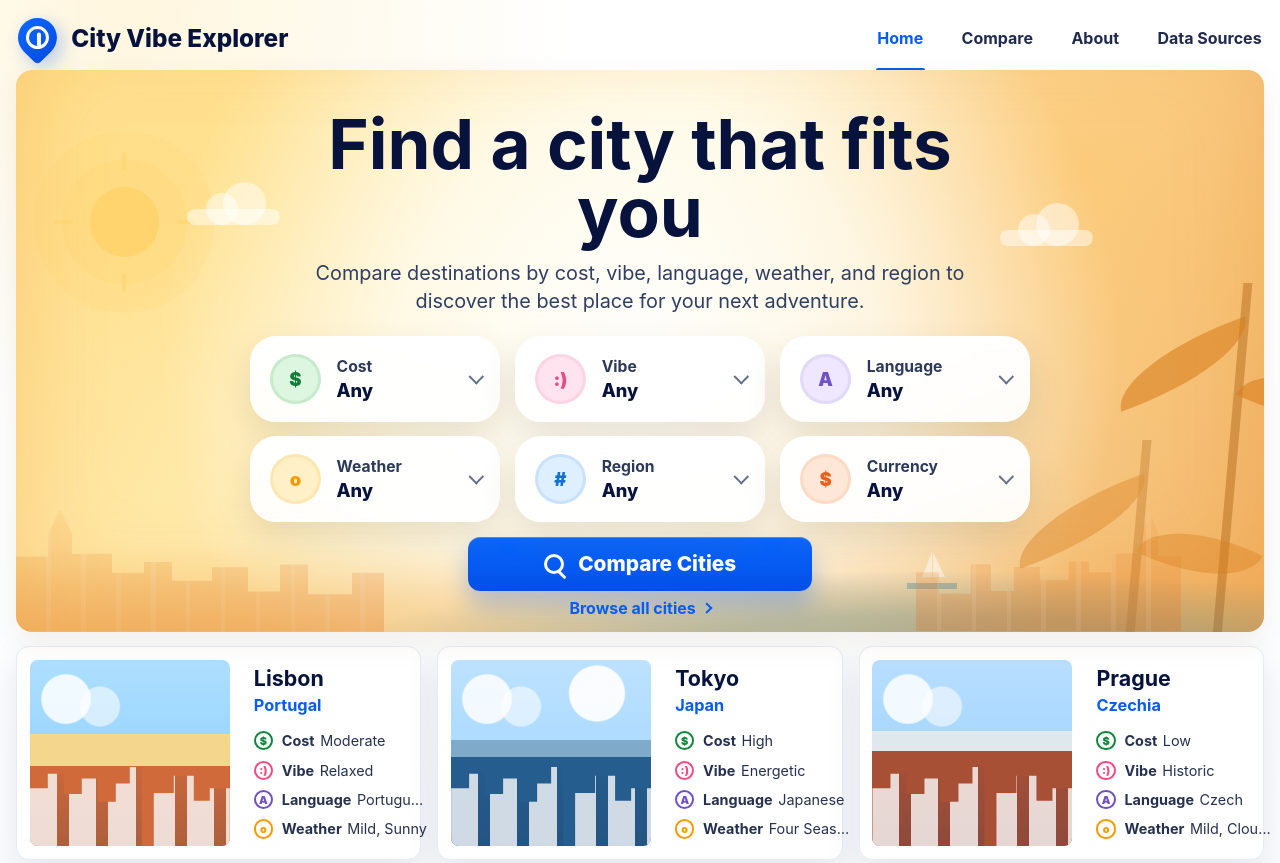
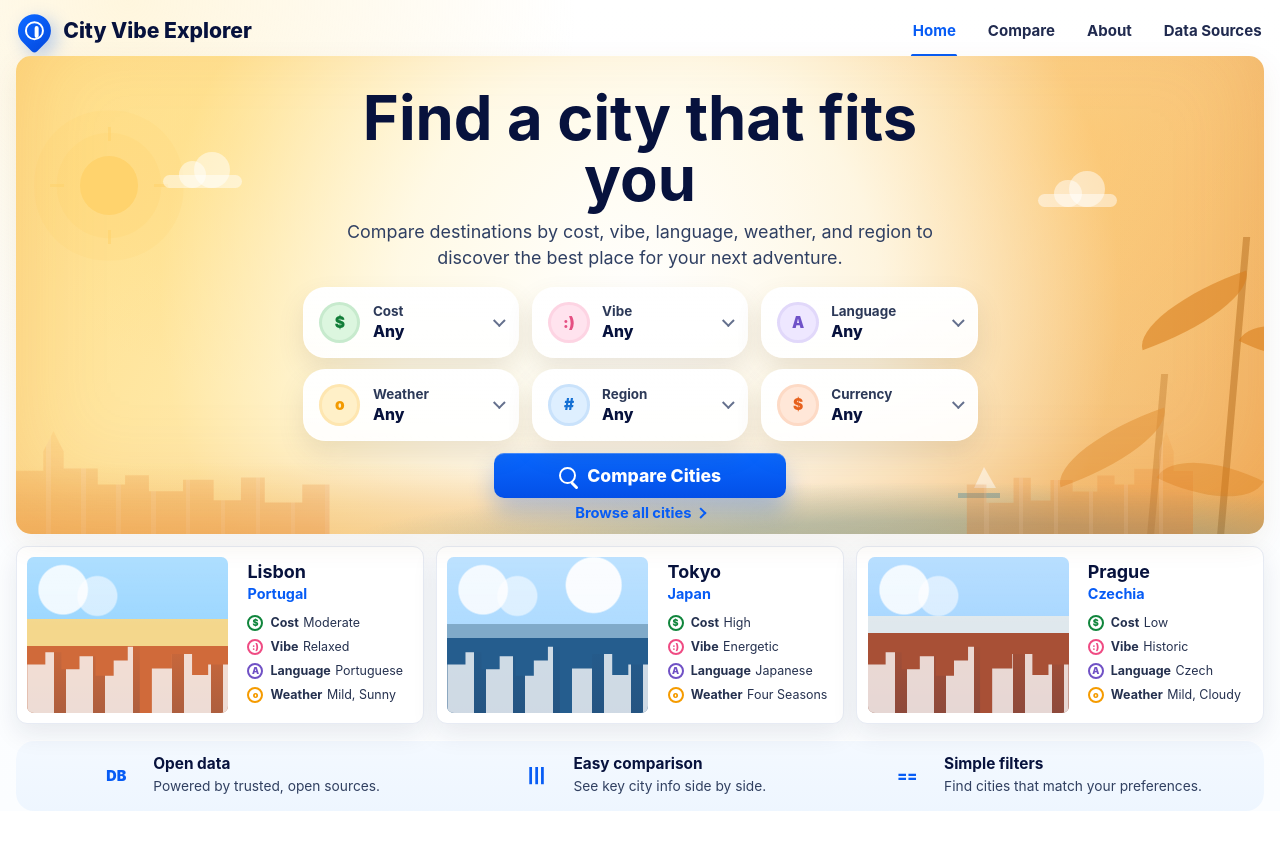
Before and after one commit to Codeedup/React-TravelWebsite, an Astro site in the folder front-end-test/: page / in a window 1280 px wide. Shown: the top 863 px of the page. After the commit the page ends 828 px from the top, so only its background shows below. Built offline with nearby package versions, Linux system fonts and the light colour scheme; Astro itself is replaced by a stand-in of ours.

Commit message:
improved size for original ui test

```diff
--- a/front-end-test/src/styles/global.css
+++ b/front-end-test/src/styles/global.css
@@ -5,8 +5,8 @@
   --muted: #354465;
   --line: #e8ecf5;
   --surface: #ffffff;
-  --card-shadow: 0 14px 34px rgba(20, 32, 72, 0.1);
-  --bubble-shadow: 0 15px 34px rgba(102, 78, 36, 0.15);
+  --card-shadow: 0 10px 26px rgba(20, 32, 72, 0.09);
+  --bubble-shadow: 0 12px 26px rgba(102, 78, 36, 0.13);
   font-family:
     Inter, ui-sans-serif, system-ui, -apple-system, BlinkMacSystemFont,
     "Segoe UI", sans-serif;
@@ -42,17 +42,17 @@ button {
   align-items: center;
   justify-content: space-between;
   gap: 2rem;
-  width: min(100% - 2.3rem, 1460px);
+  width: min(100% - 2.3rem, 1320px);
   margin: 0 auto;
-  padding: 1rem 0 0.65rem;
+  padding: 0.78rem 0 0.52rem;
 }
 
 .brand {
   display: inline-flex;
   align-items: center;
-  gap: 0.85rem;
+  gap: 0.72rem;
   font-weight: 850;
-  font-size: clamp(1.25rem, 1.9vw, 1.72rem);
+  font-size: clamp(1.08rem, 1.65vw, 1.45rem);
   letter-spacing: 0;
 }
 
@@ -60,8 +60,8 @@ button {
   position: relative;
   display: grid;
   place-items: center;
-  width: 2.45rem;
-  height: 2.45rem;
+  width: 2.08rem;
+  height: 2.08rem;
   border-radius: 50% 50% 50% 12%;
   color: transparent;
   background: linear-gradient(180deg, #0b66ff, #064fe5);
@@ -71,18 +71,18 @@ button {
 
 .brand-mark::before {
   position: absolute;
-  width: 1.1rem;
-  height: 1.1rem;
-  border: 3px solid #ffffff;
+  width: 0.94rem;
+  height: 0.94rem;
+  border: 2.5px solid #ffffff;
   border-radius: 50%;
   content: "";
 }
 
 .brand-mark::after {
   position: absolute;
-  bottom: 0.62rem;
-  width: 0.28rem;
-  height: 0.9rem;
+  bottom: 0.53rem;
+  width: 0.24rem;
+  height: 0.76rem;
   border-radius: 999px;
   background: #ffffff;
   content: "";
@@ -92,14 +92,15 @@ button {
 .main-nav {
   display: flex;
   align-items: center;
-  gap: clamp(1.25rem, 3vw, 2.8rem);
+  gap: clamp(1rem, 2.5vw, 2.25rem);
   color: #202a4f;
+  font-size: 0.94rem;
   font-weight: 750;
 }
 
 .nav-link {
   position: relative;
-  padding: 0.75rem 0;
+  padding: 0.52rem 0;
 }
 
 .nav-link.active {
@@ -109,26 +110,26 @@ button {
 .nav-link.active::after {
   position: absolute;
   right: -0.1rem;
-  bottom: -0.72rem;
+  bottom: -0.58rem;
   left: -0.1rem;
-  height: 4px;
+  height: 3px;
   border-radius: 999px;
   background: var(--accent-blue);
   content: "";
 }
 
 .page-shell {
-  width: min(100% - 2rem, 1480px);
-  margin: 0 auto 1.35rem;
+  width: min(100% - 2rem, 1320px);
+  margin: 0 auto 1.05rem;
 }
 
 /* Hero */
 .hero-banner {
   position: relative;
   overflow: hidden;
-  min-height: 31.2rem;
-  padding: 2.55rem 1.5rem 0.85rem;
-  border-radius: 16px;
+  min-height: 27.6rem;
+  padding: 2rem 1.2rem 0.8rem;
+  border-radius: 15px;
   background:
     radial-gradient(circle at 50% 50%, rgba(255, 255, 255, 0.97) 0, rgba(255, 253, 243, 0.82) 15rem, rgba(255, 244, 205, 0.22) 30rem),
     radial-gradient(circle at 18% 18%, rgba(255, 217, 116, 0.65), transparent 15rem),
@@ -142,48 +143,48 @@ button {
 .hero-content {
   position: relative;
   z-index: 3;
-  max-width: 760px;
-  margin: 0 auto 1.25rem;
+  max-width: 670px;
+  margin: 0 auto 1rem;
   text-align: center;
 }
 
 .hero-content h1 {
-  margin: 0 0 0.75rem;
-  font-size: clamp(2.75rem, 5.4vw, 4.75rem);
+  margin: 0 0 0.62rem;
+  font-size: clamp(2.18rem, 4.8vw, 4.05rem);
   line-height: 0.98;
   letter-spacing: 0;
 }
 
 .hero-content p {
-  max-width: 675px;
+  max-width: 600px;
   margin: 0 auto;
   color: #2f3f62;
-  font-size: clamp(1.05rem, 1.65vw, 1.24rem);
+  font-size: clamp(0.94rem, 1.48vw, 1.12rem);
   line-height: 1.45;
 }
 
 /* CSS-only travel decoration */
 .sun-shape {
   position: absolute;
-  top: 7.3rem;
-  left: 4.6rem;
-  width: 4.35rem;
-  height: 4.35rem;
+  top: 6.25rem;
+  left: 4rem;
+  width: 3.65rem;
+  height: 3.65rem;
   border-radius: 50%;
   background: #ffd36d;
   box-shadow:
-    0 0 0 1.75rem rgba(255, 206, 96, 0.16),
-    0 0 0 3.45rem rgba(255, 194, 70, 0.08);
+    0 0 0 1.45rem rgba(255, 206, 96, 0.16),
+    0 0 0 2.85rem rgba(255, 194, 70, 0.08);
 }
 
 .sun-shape::before {
   position: absolute;
-  inset: -2.2rem;
+  inset: -1.85rem;
   background:
-    linear-gradient(#ffd36d, #ffd36d) center top / 0.24rem 1.1rem no-repeat,
-    linear-gradient(#ffd36d, #ffd36d) center bottom / 0.24rem 1.1rem no-repeat,
-    linear-gradient(90deg, #ffd36d, #ffd36d) left center / 1.1rem 0.24rem no-repeat,
-    linear-gradient(90deg, #ffd36d, #ffd36d) right center / 1.1rem 0.24rem no-repeat;
+    linear-gradient(#ffd36d, #ffd36d) center top / 0.2rem 0.9rem no-repeat,
+    linear-gradient(#ffd36d, #ffd36d) center bottom / 0.2rem 0.9rem no-repeat,
+    linear-gradient(90deg, #ffd36d, #ffd36d) left center / 0.9rem 0.2rem no-repeat,
+    linear-gradient(90deg, #ffd36d, #ffd36d) right center / 0.9rem 0.2rem no-repeat;
   border-radius: 50%;
   content: "";
   opacity: 0.55;
@@ -191,8 +192,8 @@ button {
 
 .cloud {
   position: absolute;
-  width: 5.8rem;
-  height: 1rem;
+  width: 4.9rem;
+  height: 0.84rem;
   border-radius: 999px;
   background: rgba(255, 255, 255, 0.48);
 }
@@ -207,34 +208,34 @@ button {
 }
 
 .cloud::before {
-  left: 1.15rem;
-  width: 2rem;
-  height: 2rem;
+  left: 1rem;
+  width: 1.7rem;
+  height: 1.7rem;
 }
 
 .cloud::after {
-  right: 0.85rem;
-  width: 2.7rem;
-  height: 2.7rem;
+  right: 0.72rem;
+  width: 2.25rem;
+  height: 2.25rem;
 }
 
 .cloud-left {
-  top: 8.65rem;
-  left: 10.7rem;
+  top: 7.4rem;
+  left: 9.2rem;
 }
 
 .cloud-right {
-  top: 10rem;
-  right: 10.7rem;
+  top: 8.6rem;
+  right: 9.2rem;
 }
 
 .palm-shape {
   position: absolute;
   right: 1.7rem;
   bottom: -0.2rem;
-  width: 8.6rem;
-  height: 22rem;
-  border-right: 0.58rem solid rgba(169, 96, 18, 0.43);
+  width: 7.2rem;
+  height: 18.8rem;
+  border-right: 0.48rem solid rgba(169, 96, 18, 0.43);
   transform: skewX(-5deg);
 }
 
@@ -243,8 +244,8 @@ button {
   position: absolute;
   top: 2rem;
   right: -0.8rem;
-  width: 8.8rem;
-  height: 3.1rem;
+  width: 7.4rem;
+  height: 2.6rem;
   border-radius: 100% 0 100% 0;
   background: rgba(218, 126, 29, 0.58);
   content: "";
@@ -254,34 +255,34 @@ button {
 
 .palm-shape::after {
   top: 4rem;
-  width: 7.4rem;
+  width: 6.2rem;
   transform: rotate(-155deg);
 }
 
 .palm-small {
-  right: 7.6rem;
-  height: 12.2rem;
-  width: 5.6rem;
+  right: 6.4rem;
+  height: 10.2rem;
+  width: 4.7rem;
   opacity: 0.68;
 }
 
 .boat-shape {
   position: absolute;
-  right: 19.2rem;
-  bottom: 2.65rem;
-  width: 3.1rem;
-  height: 2.1rem;
-  border-bottom: 0.42rem solid rgba(43, 119, 150, 0.46);
+  right: 16.5rem;
+  bottom: 2.25rem;
+  width: 2.6rem;
+  height: 1.8rem;
+  border-bottom: 0.34rem solid rgba(43, 119, 150, 0.46);
   opacity: 0.72;
 }
 
 .boat-shape::before,
 .boat-shape::after {
   position: absolute;
-  bottom: 0.42rem;
+  bottom: 0.34rem;
   width: 0;
   height: 0;
-  border-bottom: 1.6rem solid rgba(255, 255, 255, 0.7);
+  border-bottom: 1.35rem solid rgba(255, 255, 255, 0.7);
   content: "";
 }
 
@@ -300,7 +301,7 @@ button {
   right: 0;
   bottom: 0;
   left: 0;
-  height: 6.6rem;
+  height: 5.55rem;
   background:
     radial-gradient(ellipse at 73% 118%, rgba(74, 136, 150, 0.42) 0, rgba(74, 136, 150, 0.35) 20%, transparent 46%),
     radial-gradient(ellipse at 20% 118%, rgba(242, 179, 80, 0.45) 0, rgba(242, 179, 80, 0.26) 32%, transparent 60%);
@@ -309,8 +310,8 @@ button {
 .city-shape {
   position: absolute;
   bottom: 0;
-  width: 25rem;
-  height: 8.4rem;
+  width: 21.3rem;
+  height: 7.1rem;
   opacity: 0.52;
   background:
     linear-gradient(to top, rgba(224, 110, 32, 0.54), rgba(249, 165, 62, 0.18)),
@@ -323,8 +324,8 @@ button {
 }
 
 .city-right {
-  right: 5.2rem;
-  width: 18rem;
+  right: 4.4rem;
+  width: 15.4rem;
   transform: scaleX(-1);
 }
 
@@ -332,14 +333,14 @@ button {
 .hero-filter-panel {
   position: relative;
   z-index: 4;
-  width: min(100%, 780px);
+  width: min(100%, 675px);
   margin: 0 auto;
 }
 
 .filter-grid {
   display: grid;
   grid-template-columns: repeat(3, minmax(0, 1fr));
-  gap: 0.9rem 0.95rem;
+  gap: 0.72rem 0.78rem;
 }
 
 .filter-wrap {
@@ -350,12 +351,12 @@ button {
   display: grid;
   grid-template-columns: auto 1fr auto;
   align-items: center;
-  gap: 1rem;
+  gap: 0.78rem;
   width: 100%;
-  min-height: 5.35rem;
-  padding: 0.95rem 1.2rem;
+  min-height: 4.45rem;
+  padding: 0.78rem 0.98rem;
   border: 1px solid rgba(255, 255, 255, 0.92);
-  border-radius: 26px;
+  border-radius: 22px;
   color: var(--ink);
   background:
     linear-gradient(180deg, rgba(255, 255, 255, 0.98), rgba(255, 255, 255, 0.91));
@@ -371,17 +372,17 @@ button {
 .filter-card:hover,
 .filter-card.open {
   border-color: rgba(7, 92, 245, 0.24);
-  box-shadow: 0 18px 40px rgba(64, 58, 43, 0.18);
+  box-shadow: 0 14px 30px rgba(64, 58, 43, 0.16);
   transform: translateY(-2px);
 }
 
 .filter-icon {
   display: grid;
   place-items: center;
-  width: 3.15rem;
-  height: 3.15rem;
+  width: 2.58rem;
+  height: 2.58rem;
   border-radius: 50%;
-  font-size: 1.15rem;
+  font-size: 0.96rem;
   font-weight: 900;
 }
 
@@ -429,21 +430,21 @@ button {
 
 .filter-label {
   color: #2c3958;
-  font-size: 0.98rem;
+  font-size: 0.84rem;
   font-weight: 750;
 }
 
 .filter-value {
   overflow: hidden;
-  font-size: 1.14rem;
+  font-size: 0.98rem;
   font-weight: 760;
   text-overflow: ellipsis;
   white-space: nowrap;
 }
 
 .filter-arrow {
-  width: 0.7rem;
-  height: 0.7rem;
+  width: 0.58rem;
+  height: 0.58rem;
   border-right: 2px solid #64708d;
   border-bottom: 2px solid #64708d;
   transform: rotate(45deg) translateY(-0.15rem);
@@ -452,14 +453,14 @@ button {
 .filter-menu {
   position: absolute;
   z-index: 20;
-  top: calc(100% + 0.45rem);
-  left: 0.6rem;
-  right: 0.6rem;
+  top: calc(100% + 0.36rem);
+  left: 0.5rem;
+  right: 0.5rem;
   display: grid;
-  gap: 0.35rem;
-  padding: 0.45rem;
+  gap: 0.28rem;
+  padding: 0.36rem;
   border: 1px solid var(--line);
-  border-radius: 17px;
+  border-radius: 14px;
   background: rgba(255, 255, 255, 0.98);
   box-shadow: 0 18px 38px rgba(16, 30, 68, 0.18);
 }
@@ -470,14 +471,14 @@ button {
 
 .filter-search {
   width: 100%;
-  min-height: 2.35rem;
-  padding: 0.58rem 0.72rem;
+  min-height: 1.98rem;
+  padding: 0.44rem 0.6rem;
   border: 1px solid #dbe4f2;
-  border-radius: 12px;
+  border-radius: 10px;
   outline: none;
   color: var(--ink);
   background: #f8fbff;
-  font-size: 0.92rem;
+  font-size: 0.82rem;
 }
 
 .filter-search:focus {
@@ -488,7 +489,7 @@ button {
 .filter-option-list {
   display: grid;
   gap: 0.15rem;
-  max-height: 8.25rem;
+  max-height: 6.8rem;
   overflow-y: auto;
   padding-right: 0.15rem;
   scrollbar-color: rgba(7, 92, 245, 0.55) rgba(231, 238, 249, 0.95);
@@ -496,7 +497,7 @@ button {
 }
 
 .filter-option-list::-webkit-scrollbar {
-  width: 0.5rem;
+  width: 0.42rem;
 }
 
 .filter-option-list::-webkit-scrollbar-track {
@@ -512,9 +513,9 @@ button {
 .filter-option {
   display: block;
   width: 100%;
-  padding: 0.68rem 0.78rem;
+  padding: 0.52rem 0.64rem;
   border: 0;
-  border-radius: 12px;
+  border-radius: 10px;
   color: #263453;
   background: transparent;
   cursor: pointer;
@@ -529,9 +530,9 @@ button {
 
 .empty-options {
   margin: 0;
-  padding: 0.7rem 0.78rem;
+  padding: 0.55rem 0.64rem;
   color: #65728f;
-  font-size: 0.9rem;
+  font-size: 0.8rem;
 }
 
 .sr-only {
@@ -549,26 +550,26 @@ button {
 .hero-actions {
   display: grid;
   justify-items: center;
-  gap: 0.48rem;
-  margin-top: 0.95rem;
+  gap: 0.38rem;
+  margin-top: 0.78rem;
 }
 
 .primary-action {
   display: inline-flex;
   align-items: center;
   justify-content: center;
-  gap: 0.9rem;
-  min-width: 21.5rem;
-  min-height: 3.35rem;
+  gap: 0.72rem;
+  min-width: 18.2rem;
+  min-height: 2.78rem;
   border: 0;
-  border-radius: 12px;
+  border-radius: 10px;
   color: #ffffff;
   background: linear-gradient(180deg, #0968ff, #034fe7);
   box-shadow:
     0 14px 24px rgba(7, 92, 245, 0.28),
     inset 0 1px 0 rgba(255, 255, 255, 0.25);
   cursor: pointer;
-  font-size: 1.3rem;
+  font-size: 1.1rem;
   font-weight: 850;
   transition:
     transform 180ms ease,
@@ -584,18 +585,18 @@ button {
 
 .search-icon {
   position: relative;
-  width: 1.25rem;
-  height: 1.25rem;
-  border: 3px solid #ffffff;
+  width: 1.05rem;
+  height: 1.05rem;
+  border: 2.5px solid #ffffff;
   border-radius: 50%;
 }
 
 .search-icon::after {
   position: absolute;
-  right: -0.42rem;
-  bottom: -0.34rem;
-  width: 0.7rem;
-  height: 0.2rem;
+  right: -0.34rem;
+  bottom: -0.28rem;
+  width: 0.58rem;
+  height: 0.16rem;
   border-radius: 999px;
   background: #ffffff;
   content: "";
@@ -605,8 +606,9 @@ button {
 .secondary-action {
   display: inline-flex;
   align-items: center;
-  gap: 0.45rem;
+  gap: 0.36rem;
   color: var(--accent-blue);
+  font-size: 0.92rem;
   font-weight: 720;
 }
 
@@ -622,18 +624,18 @@ button {
 .city-preview-grid {
   display: grid;
   grid-template-columns: repeat(3, minmax(0, 1fr));
-  gap: 1rem;
-  margin: 0.9rem auto 1.25rem;
+  gap: 0.78rem;
+  margin: 0.72rem auto 0.95rem;
 }
 
 .city-card {
   display: grid;
-  grid-template-columns: minmax(12.5rem, 0.98fr) minmax(11.5rem, 0.82fr);
-  gap: 1.25rem;
-  min-height: 13.1rem;
-  padding: 0.8rem;
+  grid-template-columns: minmax(10.6rem, 0.98fr) minmax(9.8rem, 0.82fr);
+  gap: 1rem;
+  min-height: 11rem;
+  padding: 0.64rem;
   border: 1px solid #e7ebf4;
-  border-radius: 13px;
+  border-radius: 11px;
   background: #ffffff;
   box-shadow: var(--card-shadow);
 }
@@ -641,8 +643,8 @@ button {
 .city-image {
   position: relative;
   overflow: hidden;
-  min-height: 11.65rem;
-  border-radius: 8px;
+  min-height: 9.75rem;
+  border-radius: 7px;
   background: #d9e9f9;
 }
 
@@ -688,42 +690,42 @@ button {
 
 .city-details {
   min-width: 0;
-  padding: 0.45rem 0.25rem;
+  padding: 0.32rem 0.2rem;
 }
 
 .city-details h2 {
   margin: 0;
-  font-size: 1.34rem;
+  font-size: 1.12rem;
   line-height: 1.1;
   letter-spacing: 0;
 }
 
 .country {
-  margin: 0.25rem 0 1.02rem;
+  margin: 0.2rem 0 0.78rem;
   color: var(--accent-blue);
-  font-size: 1.02rem;
+  font-size: 0.9rem;
   font-weight: 720;
 }
 
 .city-stats {
   display: grid;
-  gap: 0.64rem;
+  gap: 0.5rem;
   margin: 0;
 }
 
 .stat-row {
   display: flex;
   align-items: center;
-  gap: 0.35rem;
+  gap: 0.28rem;
   min-width: 0;
   color: #25314f;
-  font-size: 0.9rem;
+  font-size: 0.78rem;
 }
 
 .stat-row dt {
   display: inline-flex;
   align-items: center;
-  gap: 0.55rem;
+  gap: 0.44rem;
   flex: 0 0 auto;
   font-weight: 720;
 }
@@ -739,10 +741,10 @@ button {
 .stat-icon {
   display: grid;
   place-items: center;
-  width: 1.2rem;
-  height: 1.2rem;
+  width: 1rem;
+  height: 1rem;
   border-radius: 50%;
-  font-size: 0.68rem;
+  font-size: 0.56rem;
   font-weight: 900;
 }
 
@@ -770,11 +772,11 @@ button {
 .feature-strip {
   display: grid;
   grid-template-columns: repeat(3, 1fr);
-  gap: 1.5rem;
+  gap: 1.1rem;
   align-items: center;
   margin: 0 auto;
-  padding: 1.08rem 2.2rem;
-  border-radius: 22px;
+  padding: 0.82rem 1.75rem;
+  border-radius: 18px;
   background: linear-gradient(180deg, #f4f9ff, #eef6ff);
   box-shadow: inset 0 1px 0 rgba(255, 255, 255, 0.95);
 }
@@ -783,29 +785,30 @@ button {
   display: flex;
   align-items: center;
   justify-content: center;
-  gap: 1.15rem;
+  gap: 0.88rem;
   min-width: 0;
 }
 
 .feature-icon {
   display: grid;
   place-items: center;
-  flex: 0 0 3.45rem;
-  height: 3.45rem;
+  flex: 0 0 2.85rem;
+  height: 2.85rem;
   color: var(--accent-blue);
-  font-size: 1.08rem;
+  font-size: 0.9rem;
   font-weight: 900;
 }
 
 .feature-item h2 {
   margin: 0 0 0.28rem;
-  font-size: 1.12rem;
+  font-size: 0.96rem;
   line-height: 1.1;
 }
 
 .feature-item p {
   margin: 0;
   color: #314061;
+  font-size: 0.86rem;
   line-height: 1.35;
 }
 
@@ -815,7 +818,7 @@ button {
   }
 
   .city-image {
-    min-height: 10.5rem;
+    min-height: 8.9rem;
   }
 }
 
@@ -825,7 +828,7 @@ button {
   }
 
   .city-card {
-    grid-template-columns: minmax(14rem, 0.48fr) 1fr;
+    grid-template-columns: minmax(12rem, 0.48fr) 1fr;
   }
 
   .feature-strip {
@@ -841,12 +844,12 @@ button {
   .site-header {
     align-items: flex-start;
     flex-direction: column;
-    gap: 0.75rem;
+    gap: 0.62rem;
   }
 
   .main-nav {
     flex-wrap: wrap;
-    gap: 0.55rem 1.25rem;
+    gap: 0.45rem 1rem;
   }
 
   .nav-link.active::after {
@@ -855,7 +858,7 @@ button {
 
   .hero-banner {
     min-height: auto;
-    padding-top: 2rem;
+    padding-top: 1.55rem;
   }
 
   .filter-grid {
@@ -877,16 +880,16 @@ button {
 @media (max-width: 620px) {
   .site-header,
   .page-shell {
-    width: min(100% - 1rem, 1480px);
+    width: min(100% - 1rem, 1320px);
   }
 
   .brand {
-    font-size: 1.18rem;
+    font-size: 1.02rem;
   }
 
   .hero-banner {
     border-radius: 13px;
-    padding-inline: 0.8rem;
+    padding-inline: 0.68rem;
   }
 
   .filter-grid,
@@ -895,22 +898,22 @@ button {
   }
 
   .filter-card {
-    min-height: 4.85rem;
+    min-height: 4.05rem;
   }
 
   .primary-action {
-    width: min(100%, 21.5rem);
+    width: min(100%, 18.2rem);
     min-width: 0;
-    font-size: 1.08rem;
+    font-size: 0.96rem;
   }
 
   .city-image {
-    min-height: 10rem;
+    min-height: 8.4rem;
   }
 
   .feature-strip {
-    gap: 1rem;
-    padding: 1rem;
-    border-radius: 16px;
+    gap: 0.8rem;
+    padding: 0.82rem;
+    border-radius: 14px;
   }
 }
```
Also changed, not shown: 1 other file.
